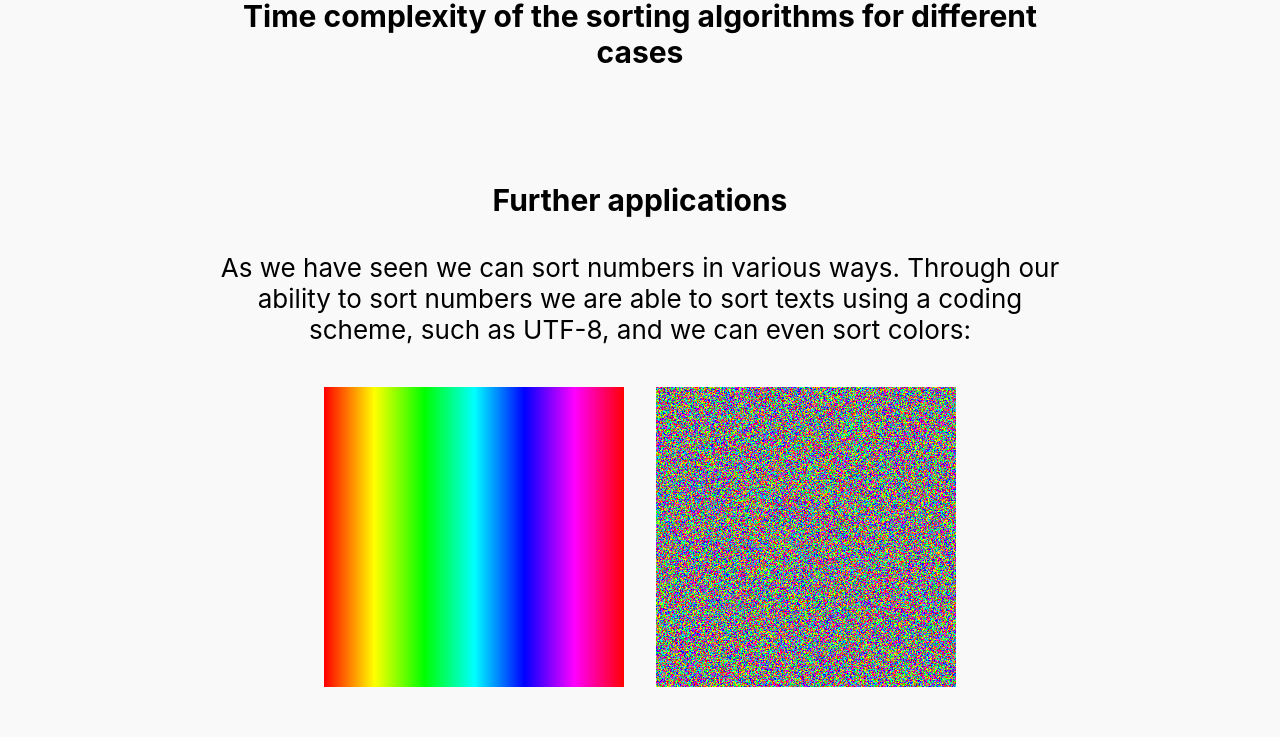
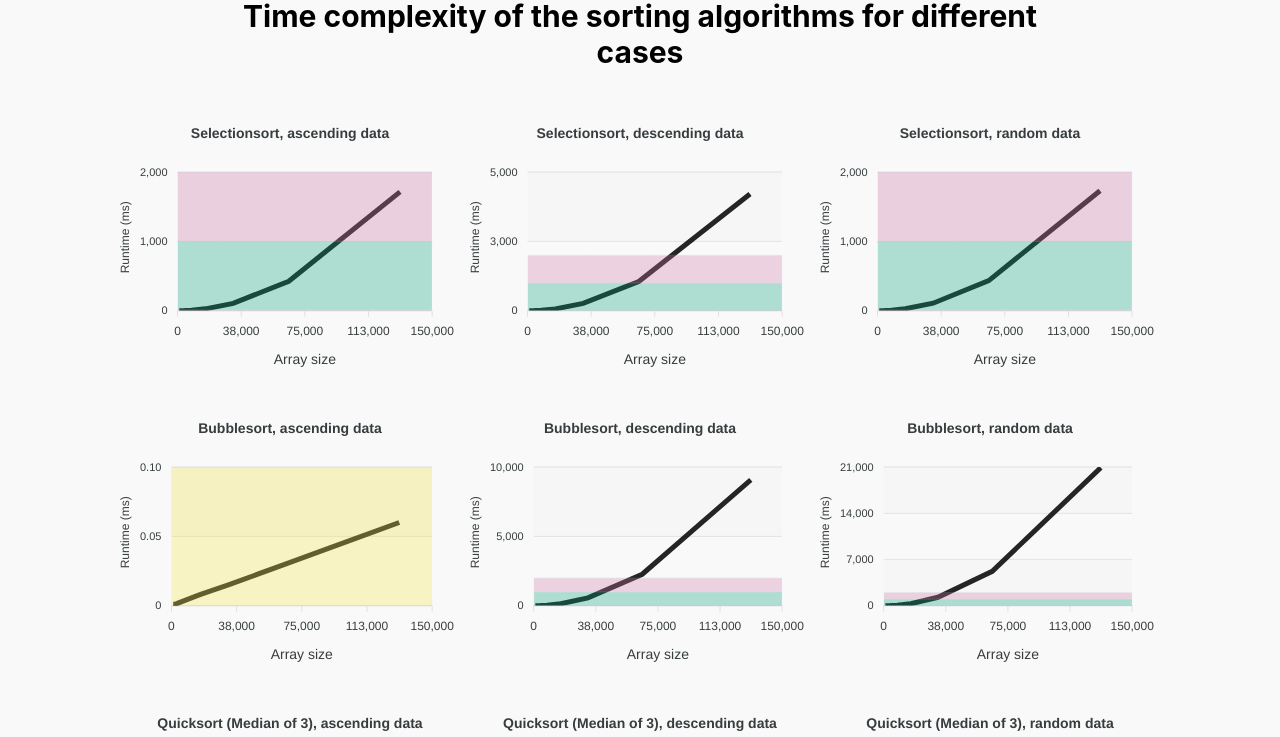
Before and after one commit to FlorianSp2000/visualization-of-sorting-algorithms, a React (Create React App) app: page / in a window 1280 px wide. Shown: the part 6320-7057 px from the top of the page. Built offline with nearby package versions, Linux system fonts and the light colour scheme.

Commit message:
Update readme and uncomment small multiples

```diff
--- a/src/GeneralStats.js
+++ b/src/GeneralStats.js
@@ -19,7 +19,7 @@ function GeneralStats(props) {
             </div>
 
             <br></br>
-            {/* <SmallMultiples /> */}
+            <SmallMultiples />
         </div>
     );
 }
```
Also changed, not shown: 1 other file (tests, documents, lock files or other folders).
